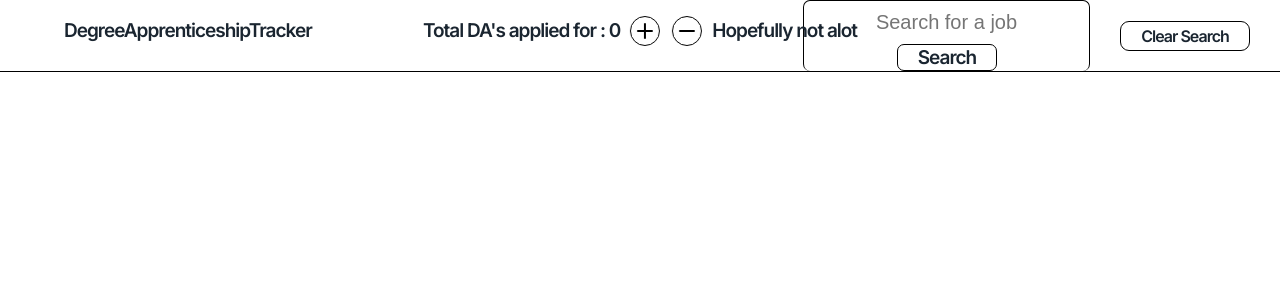
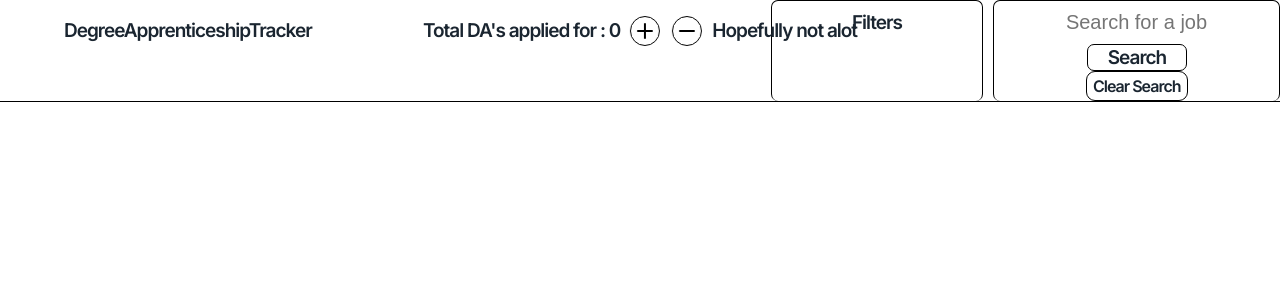
Before and after one commit to Firas12123/Degree-Apprenticeship-Finder, a Flask app: page / in a window 1280 px wide. Shown: the top 300 px of the page. Run offline with Flask 3, Linux system fonts and the light colour scheme; parts of the project's set-up code (start-up, migrations or seed data) failed here and were passed over.

Commit message:
displaying current filters

```diff
--- a/main.py
+++ b/main.py
@@ -25,8 +25,9 @@ def sync_jobs(jobs_dict, connection):
     else:
         print("No jobs found for that title")
 
-titles = os.environ.get("JOB_TITLES") # for my Github workflow
+titles = os.environ.get("JOB_TITLES", "") # for my Github workflow
 my_bot = Friendly_Bot(agent_string="FirasApprenticeshipTracker/1.0")
+
 slug_job = my_bot.slugify([titles])
 jobs_dict = my_bot.get_apprenticeships(slug_job)
 sync_jobs(jobs_dict, connection)
--- a/static/main.js
+++ b/static/main.js
@@ -12,6 +12,7 @@ const cancel_b = document.querySelectorAll(".cancel-b")
 const overlays = document.querySelectorAll(".overlay")
 const submit_job = document.getElementById("submit-job")
 const clear_jobs = document.getElementById("clear-search")
+const jobs_list = document.getElementById("jobs")
 let total_applied = 0
 
 job_box.forEach((box, index) => {
@@ -136,8 +137,18 @@ function searchJobs(task){
         }
     })
 }
+function displayJobs() {
+    const all_jobs= JSON.parse(localStorage.getItem("jobs")) || []
+    all_jobs.forEach(job => {
+        const li = document.createElement("li");
+        li.textContent = job;
+        jobs_list.appendChild(li);
+    })
+}
 
-submit_job.addEventListener("click", () => searchJobs(""))
-clear_jobs.addEventListener("click", () => searchJobs("delete"))
+
+submit_job.addEventListener("click", () => searchJobs(""));
+clear_jobs.addEventListener("click", () => searchJobs("delete"));
 add_button.addEventListener("click", () => changeCount("+"));
 minus_button.addEventListener("click", () => changeCount("-"));
+displayJobs();
--- a/static/style.css
+++ b/static/style.css
@@ -310,13 +310,35 @@ body{
     transform: scale(1.06)
 }
 
+#jobs{
+    list-style: none;
+    padding: 0;
+}
+
 #jobs-div{
+    text-align: center;
     display: flex;
     flex-direction: column;
     align-items: center;
+    width: fit-content;
+    border: solid black 1px;
+    border-bottom: none;
+    border-radius: 7px;
+}
+
+#filter-layout{
+    display: flex;
     margin-left: auto;
+    gap: 10px;
+}
+
+#filters{
+    display: flex;
+    flex-direction: column;
+    align-items: center;
+    padding: 5px;
     width: fit-content;
-
+    min-width: 200px;
     border: solid black 1px;
     border-bottom: none;
     border-radius: 7px;
@@ -327,9 +349,14 @@ body{
     align-items: center;
 }
 
+#filter-head{
+    padding: 0;
+    margin: 5px 0 0;
+}
+
 #clear-search{
     margin-right: 20px;
-    width: 130px;
+    width: fit-content;
     height: 30px;
     border: solid black 1px;
     border-radius: 9px;
--- a/templates/DegreeApprenticeship.html
+++ b/templates/DegreeApprenticeship.html
@@ -27,14 +27,20 @@
             </button>
             <p style="margin-left: 8px;" class="main-font">Hopefully not alot</p>
         </div>
+        <div id="filter-layout">
+            <div id="filters">
+                <p class="main-font" id="filter-head">Filters</p>
+                <ul class="main-font" id="jobs"></ul>
+            </div>
             <div id="jobs-div">
                 <form id="job-form">
                     <input id="job-search" placeholder="Search for a job">
                 </form>
                 <button class="main-font" id="submit-job">Search</button>
-        </div>
                 <div id="button-div">
                     <button class="main-font" id="clear-search">Clear Search</button>
+                </div>
+            </div>
         </div>
     </nav>
 </header>
```
Lines whose indentation alone changed are shown as unchanged.
